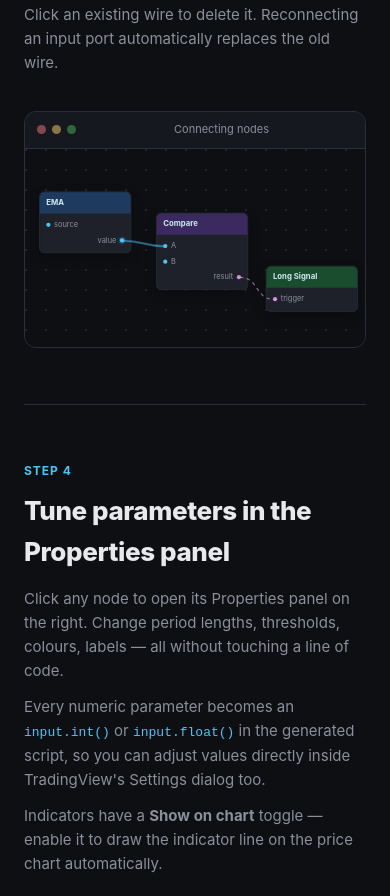
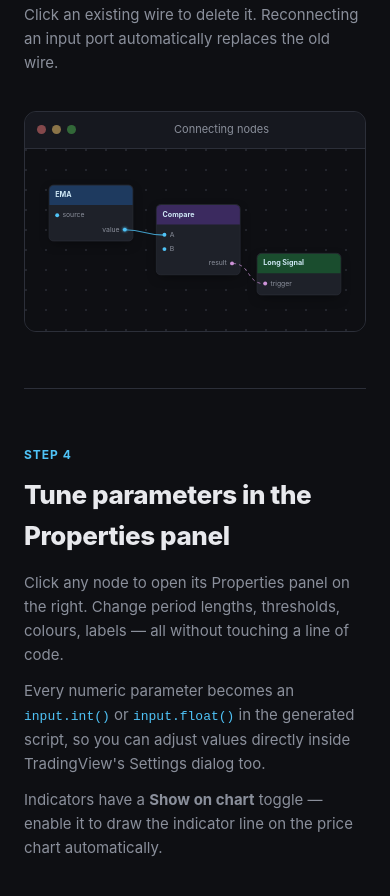
Before and after one commit to zexa83/pine-node-editor-site, a plain HTML site: page how-it-works.html in a window 390 px wide. Shown: the part 2206-3102 px from the top of the page. Drawn offline with Linux system fonts and the light colour scheme.

Commit message:
Center step 3 composition, fix step 1 vertical drift when scaled
Step 3's stage now opts into centered mode (data-center): it keeps the
480px design width, gets centered in the demo box with a 14px margin at
every scale, and its node coords are nudged so the composition's own
margins are symmetric. Steps 2/4 keep the stretch behaviour since their
palette/panel anchor to the window edges.

Step 1's pipeline track scaled around 'center top', which left the shrunk
row hugging the top of the box on mobile - scale around the middle now.

Co-Authored-By: Claude Fable 5 <noreply@anthropic.com>

```diff
--- a/how-it-works.html
+++ b/how-it-works.html
@@ -243,7 +243,9 @@ h1{ font-size:42px; font-weight:800; letter-spacing:-.8px; margin:0 0 16px; }
    or clipping. */
 .pipeline-track{
   display:flex; align-items:center; flex:none;
-  transform-origin:center top;
+  /* scale around the middle so the shrunk row stays vertically centered
+     in the box instead of drifting to the top */
+  transform-origin:center center;
 }
 .pipe-node{
   background:#1e2129;
@@ -710,9 +712,9 @@ kbd{
         <div class="vis-label">Connecting nodes</div>
       </div>
       <div class="vis-body">
-        <div class="vis-stage" id="step3-stage">
+        <div class="vis-stage" id="step3-stage" data-center>
         <!-- EMA node -->
-        <div class="nd" style="left:20px; top:60px;">
+        <div class="nd" style="left:15px; top:55px;">
           <div class="hd" style="background:var(--c-indicator)">EMA</div>
           <div class="bd">
             <div class="row in"><span class="pt series"></span> source</div>
@@ -720,7 +722,7 @@ kbd{
           </div>
         </div>
         <!-- Compare node -->
-        <div class="nd" style="left:185px; top:90px;">
+        <div class="nd" style="left:180px; top:85px;">
           <div class="hd" style="background:var(--c-condition)">Compare</div>
           <div class="bd">
             <div class="row in"><span class="pt series" id="p-cmp-a"></span> A</div>
@@ -729,7 +731,7 @@ kbd{
           </div>
         </div>
         <!-- Long Signal node -->
-        <div class="nd" style="left:340px; top:165px;">
+        <div class="nd" style="left:335px; top:160px;">
           <div class="hd" style="background:var(--c-action-l)">Long Signal</div>
           <div class="bd">
             <div class="row in"><span class="pt bool" id="p-long-in"></span> trigger</div>
@@ -910,16 +912,24 @@ v_n1_value = <span class="fn">ta.ema</span>(close, v_n1_period)
   var STAGE_W = 480, STAGE_H = 280;
   document.querySelectorAll('.vis-stage').forEach(function (stage) {
     var body = stage.parentElement;
+    // data-center stages (free-floating compositions like step 3) stay at
+    // the design width and are centered with a breathing margin. The others
+    // stretch to the body width, because they have chrome anchored to the
+    // window edges (step 2's palette at left:0, step 4's panel at right:0).
+    var centered = stage.hasAttribute('data-center');
+    var PAD = centered ? 14 : 0;
     function fit() {
       var w = body.clientWidth;
-      if (w >= STAGE_W) {
+      if (!centered && w >= STAGE_W) {
         stage.style.width = w + 'px';
         stage.style.transform = 'none';
         body.style.height = STAGE_H + 'px';
       } else {
+        var k = Math.min(1, (w - PAD * 2) / STAGE_W);
         stage.style.width = STAGE_W + 'px';
-        stage.style.transform = 'scale(' + (w / STAGE_W) + ')';
-        body.style.height = Math.round(STAGE_H * (w / STAGE_W)) + 'px';
+        stage.style.transform = 'scale(' + k + ')';
+        stage.style.left = Math.round((w - STAGE_W * k) / 2) + 'px';
+        body.style.height = Math.round(STAGE_H * k) + 'px';
       }
     }
     if (window.ResizeObserver) new ResizeObserver(fit).observe(body);
```
